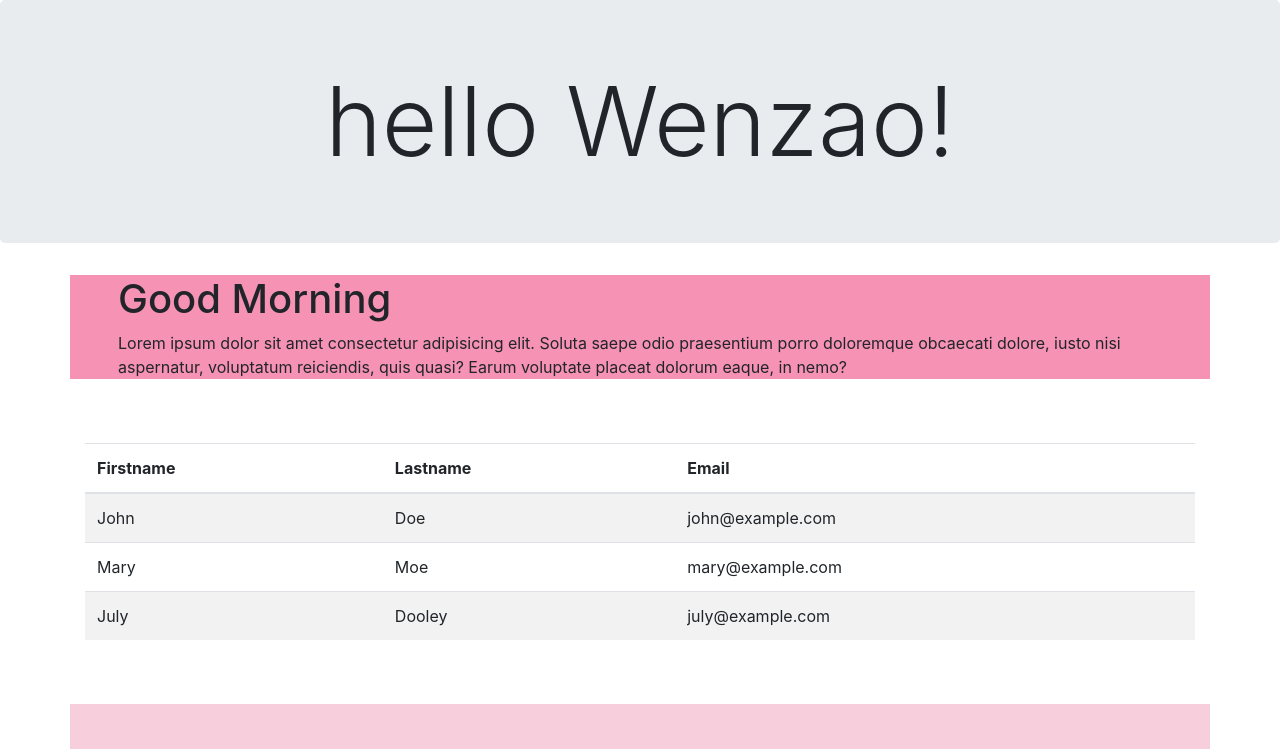
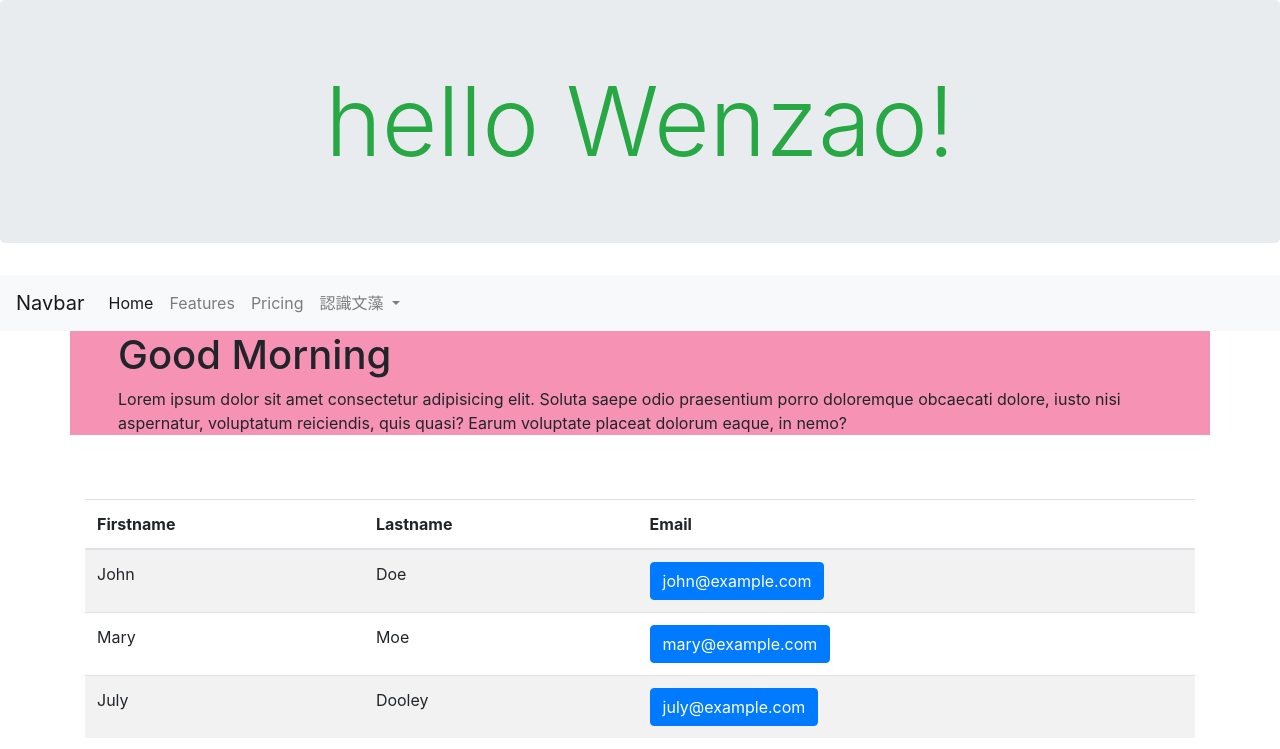
Before and after one commit to rubychou9083/web01, a plain HTML site: page index.html in a window 1280 px wide. Shown: the top 749 px of the page. Drawn offline with nearby package versions, Linux system fonts and the light colour scheme.

Commit message:
第一次

```diff
--- a/index.html
+++ b/index.html
@@ -12,15 +12,99 @@
 </head>
 
 <body>
-    <h1 class="jumbotron display-1 text-center">hello Wenzao!</h1>
+ <div class="container"></div>
+    <h1 class="jumbotron display-1 text-center text-success">hello Wenzao!</h1>
+
+    <nav class="navbar navbar-expand-lg navbar-light bg-light">
+
+      <a class="navbar-brand" href="#">Navbar</a>
+
+      <button class="navbar-toggler" type="button" data-toggle="collapse" data-target="#navbarNavDropdown" aria-controls="navbarNavDropdown" aria-expanded="false" aria-label="Toggle navigation">
+
+        <span class="navbar-toggler-icon"></span>
+
+      </button>
+
+      <div class="collapse navbar-collapse" id="navbarNavDropdown">
+
+        <ul class="navbar-nav">
+
+          <li class="nav-item active">
+
+            <a class="nav-link" href="#">Home <span class="sr-only">(current)</span></a>
+
+          </li>
+
+          <li class="nav-item">
+
+            <a class="nav-link" href="#">Features</a>
+
+          </li>
+
+          <li class="nav-item">
+
+            <a class="nav-link" href="#">Pricing</a>
+
+          </li>
+
+          <li class="nav-item dropdown">
+
+            <a class="nav-link dropdown-toggle" href="#" id="navbarDropdownMenuLink" role="button" data-toggle="dropdown" aria-haspopup="true" aria-expanded="false">
+
+              認識文藻
+
+            </a>
+
+            <div class="dropdown-menu" aria-labelledby="navbarDropdownMenuLink">
+
+              <a class="dropdown-item" href="#">Action</a>
+
+              <a class="dropdown-item" href="#">Another action</a>
+
+              <a class="dropdown-item" href="#">Something else here</a>
+
+            </div>
+
+          </li>
+
+        </ul>
+
+      </div>
+
+    </nav>
+
+
+
+
+
+
+
+
+
+
+
+
+
+
+
+
+
+
+
+
+
+
+
+
     <div class="container px-5" style="background-color: rgb(246, 146, 179);">
+
         <h1>Good Morning</h1>
         <p>Lorem ipsum dolor sit amet consectetur adipisicing elit. Soluta saepe odio praesentium porro doloremque obcaecati dolore, iusto nisi aspernatur, voluptatum reiciendis, quis quasi? Earum voluptate placeat dolorum eaque, in nemo?</p>
     </div>
 
     <div class="container py-5">
 
-        <table class="table table-striped">
+        <table class="table table-striped ">
           <thead>
             <tr>
               <th>Firstname</th>
@@ -32,17 +116,17 @@
             <tr>
               <td>John</td>
               <td>Doe</td>
-              <td>john@example.com</td>
+              <td><a class="btn btn-primary">john@example.com</td></a>
             </tr>
             <tr>
               <td>Mary</td>
               <td>Moe</td>
-              <td>mary@example.com</td>
+              <td><a class="btn btn-primary">mary@example.com</td>
             </tr>
             <tr>
               <td>July</td>
               <td>Dooley</td>
-              <td>july@example.com</td>
+              <td><a class="btn btn-primary">july@example.com</td></a>
             </tr>
           </tbody>
         </table>
@@ -50,11 +134,13 @@
     </div>
 
 
+
+
     <div class="container py-5" style="background-color: rgb(247, 206, 219);">
     <div class="container">
         <div class="row">
             <div class="col-md-6">
-                <img src="https://picsum.photos/id/237/600" alt=""class="img-fluid">
+                <img src="https://picsum.photos/id/237/600" alt=""class="img-fluid rounded">
                 <p>Lorem, ipsum dolor sit amet consectetur adipisicing elit. ?</p>
 
             </div>
```
